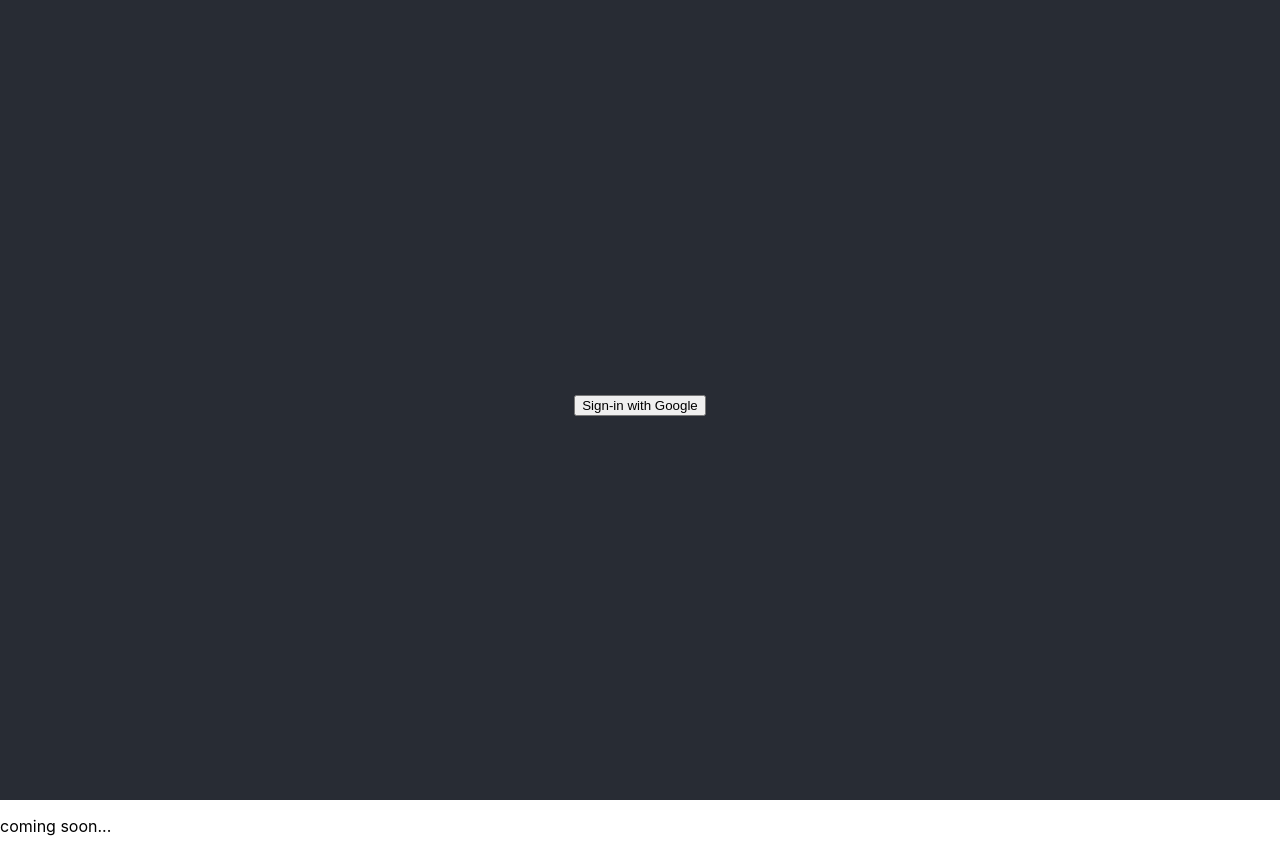
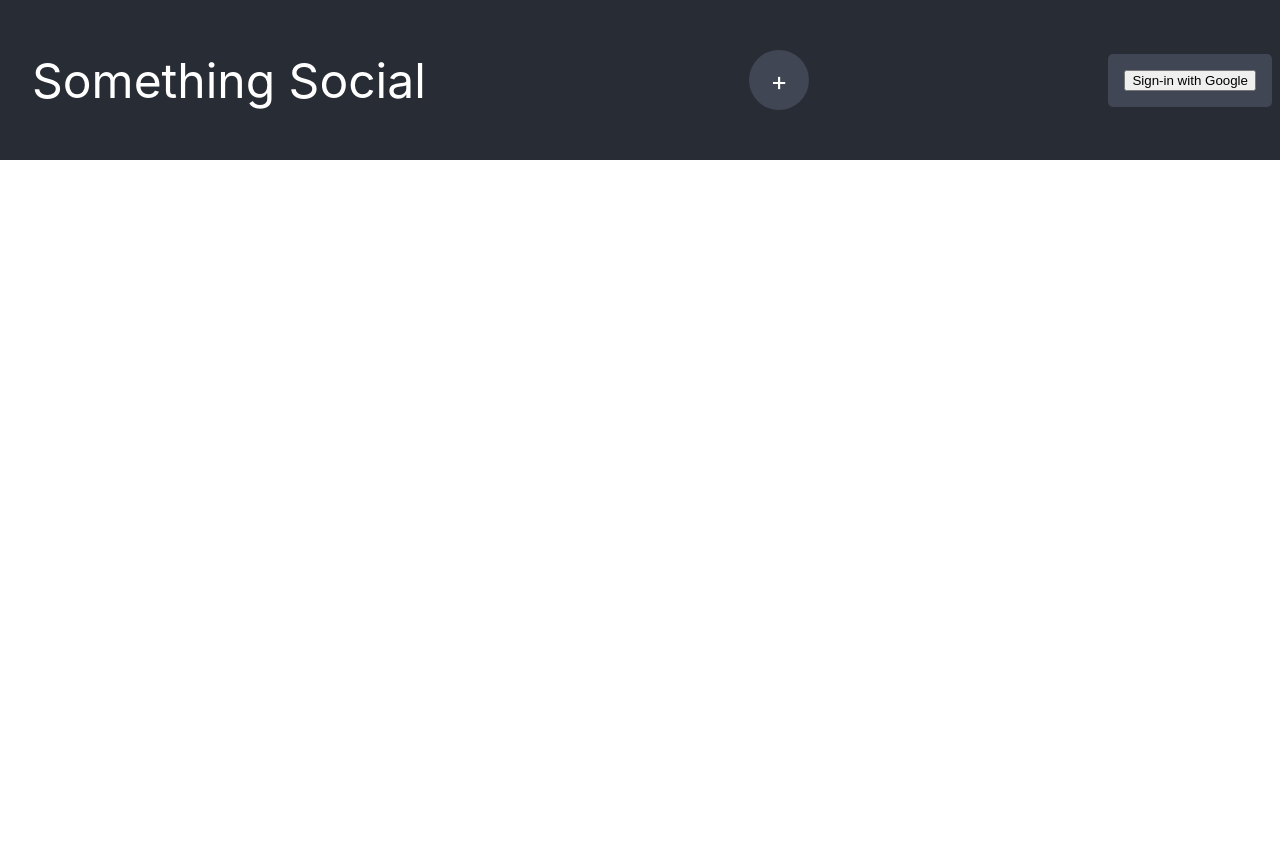
Before and after one commit to sbusenba/odin-social, a React (Create React App) app: page /app in a window 1280 px wide. After the commit the page ends 800 px from the top, so only its background shows below. Built offline with nearby package versions, Linux system fonts and the light colour scheme; no server answers.

Commit message:
Move firebase logic from index.js to Header.js

```diff
--- a/src/App.css
+++ b/src/App.css
@@ -6,23 +6,17 @@
   height: 40vmin;
   pointer-events: none;
 }
-
+#user-pic{
+  width: 90px;
+  height: 90px;
+}
 @media (prefers-reduced-motion: no-preference) {
   .App-logo {
     animation: App-logo-spin infinite 20s linear;
   }
 }
 
-.App-header {
-  background-color: #282c34;
-  min-height: 100vh;
-  display: flex;
-  flex-direction: column;
-  align-items: center;
-  justify-content: center;
-  font-size: calc(10px + 2vmin);
-  color: white;
-}
+
 
 .App-link {
   color: #61dafb;
--- a/src/Header.js
+++ b/src/Header.js
@@ -1,21 +1,123 @@
 import { Outlet } from "react-router-dom";
+import{useState}from 'react';
+import { initializeApp } from "firebase/app";
+import {
+  getAuth,
+  onAuthStateChanged,
+  GoogleAuthProvider,
+  signInWithPopup,
+  signOut,
+} from "firebase/auth";
+import './styles/header.css'
 function Header() {
 
+// Your web app's Firebase configuration
+const firebaseConfig = {
+  apiKey: "AIzaSyCPbuSvifzyolZ6rO83Bzv1HEyRAaMhsyM",
+  authDomain: "odin-social-bb257.firebaseapp.com",
+  projectId: "odin-social-bb257",
+  storageBucket: "odin-social-bb257.appspot.com",
+  messagingSenderId: "512601198050",
+  appId: "1:512601198050:web:6cd6ae9320f6d4778bbdbb"
+};
+const [signedIn, setSignedIn] = useState(false);
+// Initialize Firebase
+const app = initializeApp(firebaseConfig);
+// Initialize Firebase Authentication and get a reference to the service
+const auth = getAuth(app);
+
+async function signIn() {
+  //Sign in Firebase with credential from the Google user.
+  var provider = new GoogleAuthProvider();
+  await signInWithPopup(auth,provider)
+  setSignedIn(true);
+}
+
+function signOutUser() {
+  // Sign out of Firebase.
+  signOut(auth);
+  setSignedIn(false);
+}
+
+
+function initFirebaseAuth() {
+  // Subscribe to the user's signed-in status
+  onAuthStateChanged(auth, authStateObserver);
+}
+// Returns the signed-in user's profile Pic URL.
+function getProfilePicUrl() {
+  // TODO 4: Return the user's profile pic URL.
+  return auth.currentUser.photoURL || '/images/profile_placeholder.png';
+}
+
+// Returns the signed-in user's display name.
+function getUserName() {
+  // TODO 5: Return the user's display name.
+  return auth.currentUser.displayName;
+}
+
+
+// Triggers when the auth state change for instance when the user signs-in or signs-out.
+function authStateObserver(user) {
+  if (user) {
+    // User is signed in!
+    // Get the signed-in user's profile pic and name.
+    var profilePicUrl = getProfilePicUrl();
+    var userName = getUserName();
+
+    // Set the user's profile pic and name.
+    document.querySelector('#user-pic').style.backgroundImage =
+      'url(' + addSizeToGoogleProfilePic(profilePicUrl) + ')';
+      document.querySelector('#user-name').textContent = userName;
+
+    // Show user's profile and sign-out button.
+    document.querySelector('#user-pic').removeAttribute('hidden');
+    document.querySelector('#user-name').removeAttribute('hidden');
+    document.querySelector('#sign-out').removeAttribute('hidden');
+
+    // Hide sign-in button.
+    document.querySelector('#sign-in').setAttribute('hidden', 'true');
+
+    // We save the Firebase Messaging Device token and enable notifications.
+    //saveMessagingDeviceToken();
+  } else {
+    // User is signed out!
+    // Hide user's profile and sign-out button.
+    document.querySelector('#user-pic').setAttribute('hidden', 'true');
+    document.querySelector('#user-name').setAttribute('hidden', 'true');
+    document.querySelector('#sign-out').setAttribute('hidden', 'true');
+
+    // Show sign-in button.
+    document.querySelector('#sign-in').removeAttribute('hidden');
+  }
+}
+function addSizeToGoogleProfilePic(url) {
+  if (url.indexOf('googleusercontent.com') !== -1 && url.indexOf('?') === -1) {
+    return url + '?sz=150';
+  }
+  return url;
+}
+
+initFirebaseAuth();
     return (
       <div className="app">
         <header className="App-header">
+            <div id ='app-logo'>Something Social</div>
+            <div id ='new-post'>+</div>
             <div id ='user-container'>
                 <div hidden id="user-pic"></div>
+                <div>
                 <div hidden id="user-name"></div>
-                <button hidden id="sign-out" className="">
+                <button hidden id="sign-out" onClick = {signOutUser}>
                     Sign-out
                 </button>
-            <button id="sign-in" className="">
+                </div>
+            <button id="sign-in" onClick={signIn}>
                 Sign-in with Google
             </button>
             </div>
         </header>
-        <Outlet/>
+        {signedIn? <Outlet/>:null}
       </div>
     );
   }
--- a/src/index.js
+++ b/src/index.js
@@ -1,34 +1,7 @@
 import React from 'react';
 import ReactDOM from 'react-dom/client';
 import './index.css';
-import reportWebVitals from './reportWebVitals';
 import RouteSwitch from './RouteSwitch';
-// Import the functions you need from the SDKs you need
-import { initializeApp } from "firebase/app";
-import {
-  getAuth,
-  onAuthStateChanged,
-  GoogleAuthProvider,
-  signInWithPopup,
-  signOut,
-} from "firebase/auth";
-// TODO: Add SDKs for Firebase products that you want to use
-// https://firebase.google.com/docs/web/setup#available-libraries
-
-// Your web app's Firebase configuration
-const firebaseConfig = {
-  apiKey: "AIzaSyCPbuSvifzyolZ6rO83Bzv1HEyRAaMhsyM",
-  authDomain: "odin-social-bb257.firebaseapp.com",
-  projectId: "odin-social-bb257",
-  storageBucket: "odin-social-bb257.appspot.com",
-  messagingSenderId: "512601198050",
-  appId: "1:512601198050:web:6cd6ae9320f6d4778bbdbb"
-};
-
-// Initialize Firebase
-const app = initializeApp(firebaseConfig);
-// Initialize Firebase Authentication and get a reference to the service
-const auth = getAuth(app);
 
 const root = ReactDOM.createRoot(document.getElementById('root'));
 root.render(
@@ -36,8 +9,3 @@ root.render(
     <RouteSwitch />
   </React.StrictMode>
 );
-
-// If you want to start measuring performance in your app, pass a function
-// to log results (for example: reportWebVitals(console.log))
-// or send to an analytics endpoint. Learn more: https://bit.ly/CRA-vitals
-reportWebVitals();
--- /dev/null
+++ b/src/styles/header.css
@@ -0,0 +1,37 @@
+.App-header {
+    background-color: #282c34;
+    min-height: 20vh;
+    display: flex;
+    flex-direction: row;
+    align-items: center;
+    justify-content: space-between;
+    font-size: calc(10px + 2vmin);
+    color: white;
+  }
+#user-container{
+    padding:1rem;
+    margin:0.5rem;
+    display:flex;
+    flex-direction: row;
+    border-radius: 5px;
+    background-color:  #404653;
+}
+#user-pic {
+    border-radius: 5px;
+    margin: .5rem;
+}
+#app-logo {
+    padding:2rem;
+    font-size:3rem;
+}
+#new-post{
+    background-color: #404653;
+    height:60px;
+    width:60px;
+    border-radius: 30px;
+    display:flex;
+    align-items: center;
+    justify-content: center;
+    margin: 0.5rem;
+    flex:0 0 60px;
+}
```
